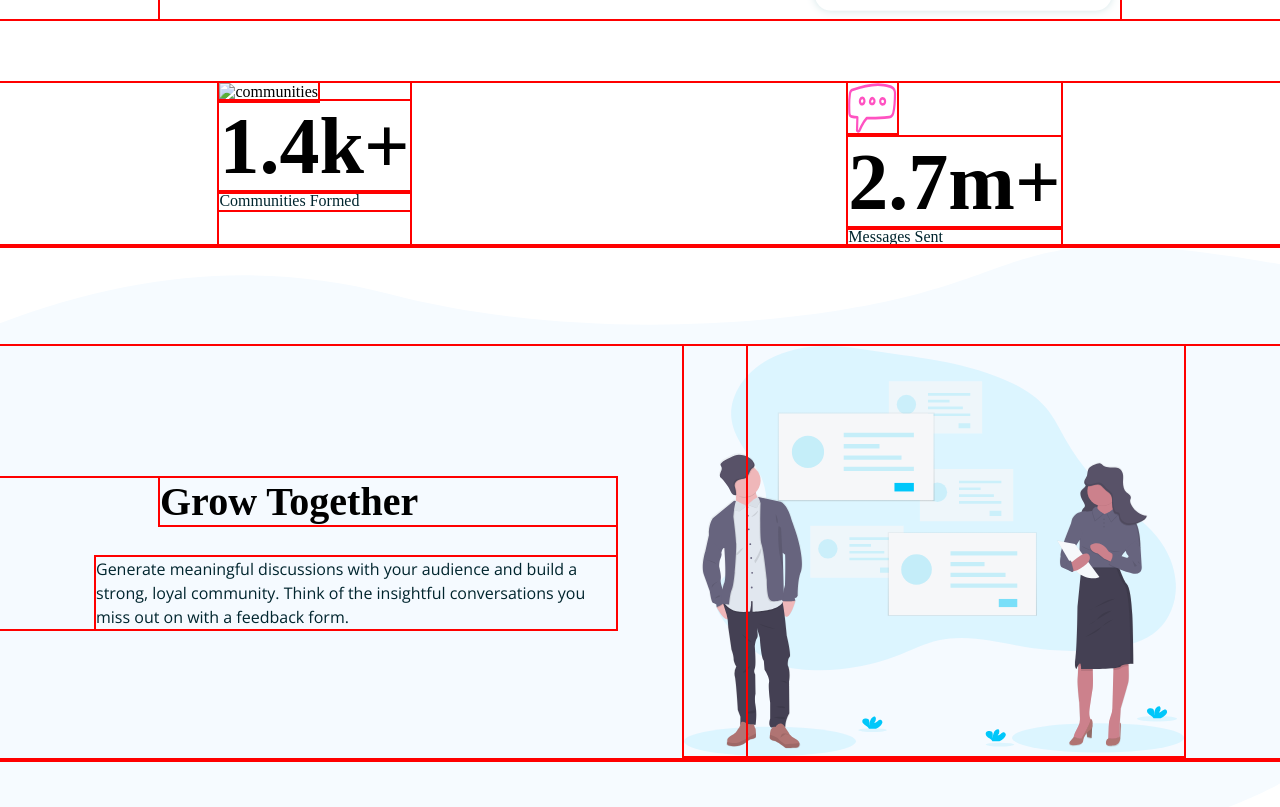
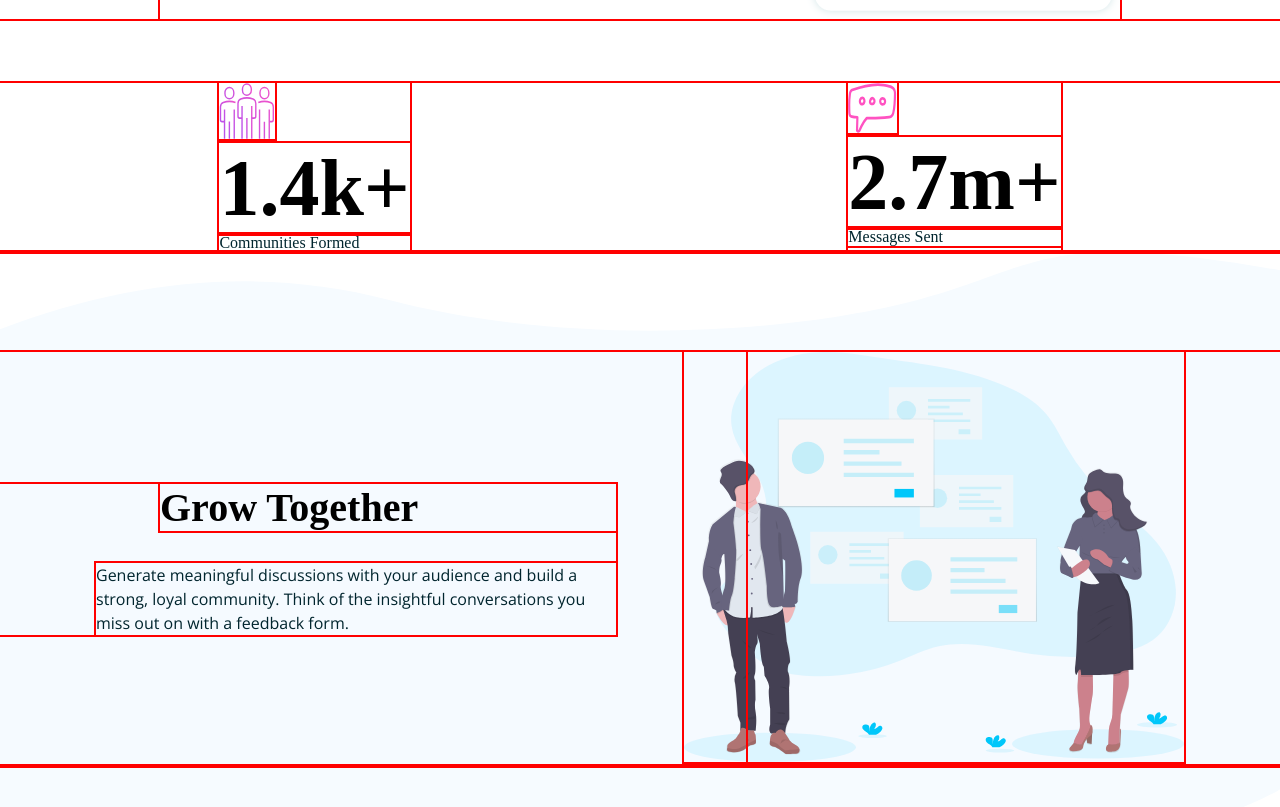
Before and after one commit to EAguayodev/frm-huddle-landing-curved-sections, a plain HTML site: page index.html in a window 1280 px wide. Shown: the part 1304-2111 px from the top of the page. Drawn offline with nearby package versions, Linux system fonts and the light colour scheme.

Commit message:
Update index.html

```diff
--- a/index.html
+++ b/index.html
@@ -34,7 +34,7 @@
 <div class="container">
   <div class="row">
     <div>
-      <img class="icon icon-community src="images/icon-communities.svg" alt="communities">
+      <img class="icon icon-community" src="images/icon-communities.svg" alt="communities">
       <h1>1.4k+</h1>
       <p>Communities Formed</p>
     </div>
```
